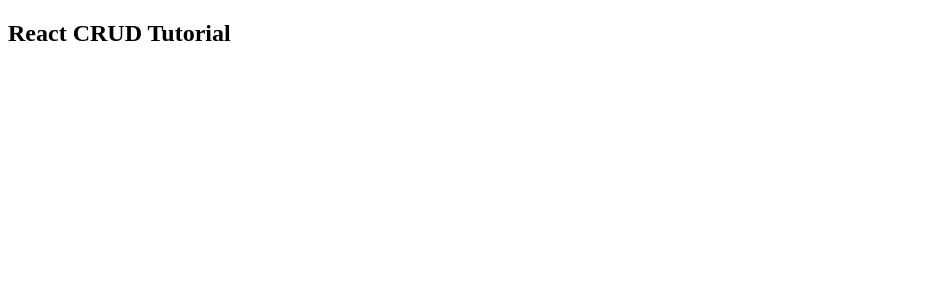
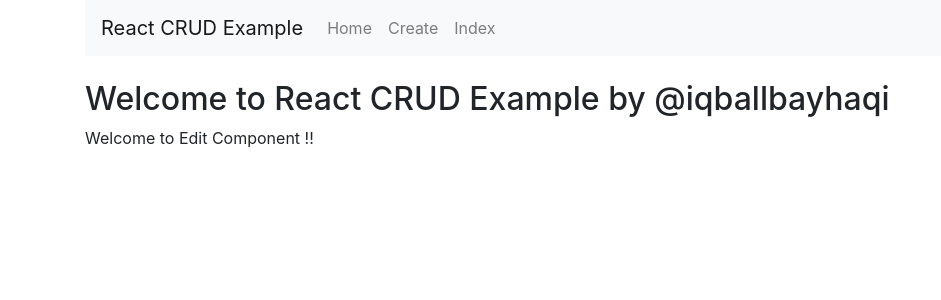
Before and after one commit to iqballbayhaqi/React-CRUD-Example, a React (Create React App) app: page /edit/1 in a window 1280 px wide. Shown: the top 300 px of the page, without its empty margins (0-941 px from the left). Built offline with nearby package versions, Linux system fonts and the light colour scheme.

Commit message:
configure React routing

```diff
--- a/src/App.js
+++ b/src/App.js
@@ -1,11 +1,40 @@
 import React, { Component } from 'react';
+import 'bootstrap/dist/css/bootstrap.min.css';
+import { BrowserRouter as Router, Switch, Route, Link } from 'react-router-dom';
+
+import Create from './components/create.component';
+import Edit from './components/edit.component';
+import Index from './components/index.component';
 
 class App extends Component {
   render() {
     return(
-      <div className="container">
-        <h2>React CRUD Tutorial</h2>
-      </div>
+      <Router>
+        <div className="container">
+          <nav className="navbar navbar-expand-lg navbar-light bg-light" >
+            <Link to={'/'} className="navbar-brand">React CRUD Example</Link>
+            <div className="collapse navbar-collapse" id="navbarSupportedContent">
+              <ul className="navbar-nav mr-auto">
+                <li className="nav-item" >
+                  <Link to={'/'} className="nav-link">Home</Link>
+                </li>
+                <li className="nav-item">
+                  <Link to={'/create'} className="nav-link">Create</Link>
+                </li>
+                <li className="nav-item">
+                  <Link to={'/index'} className="nav-link">Index</Link>
+                </li>
+              </ul>
+            </div>
+          </nav> <br/>
+          <h2>Welcome to React CRUD Example by @iqballbayhaqi</h2>
+          <Switch>
+            <Route exact path='/create' component={ Create } />
+            <Route path='/edit/:id' component={ Edit } />
+            <Route path='/index' component={ Index } />
+          </Switch>
+        </div>
+      </Router>
     )
   }
 }
--- a/src/components/edit.component.js
+++ b/src/components/edit.component.js
@@ -1,7 +1,7 @@
 import React, { Component } from 'react';
 import { render } from '@testing-library/react';
 
-export default Edit extends Component {
+export default class Edit extends Component {
     render() {
         return(
             <div>
--- a/src/components/index.component.js
+++ b/src/components/index.component.js
@@ -1,6 +1,6 @@
 import React, { Component} from 'react';
 
-export default class Index extends Compoent {
+export default class Index extends React.Component {
     render() {
         return (
             <div>
```
